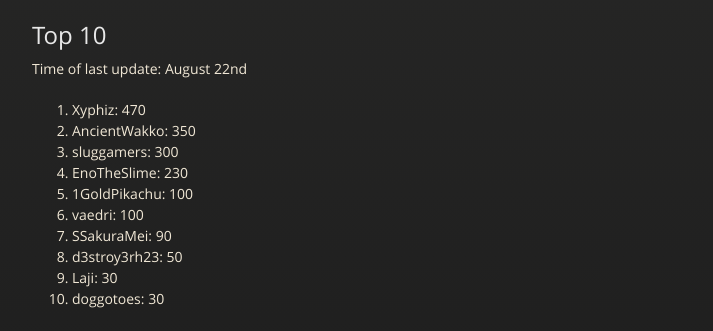
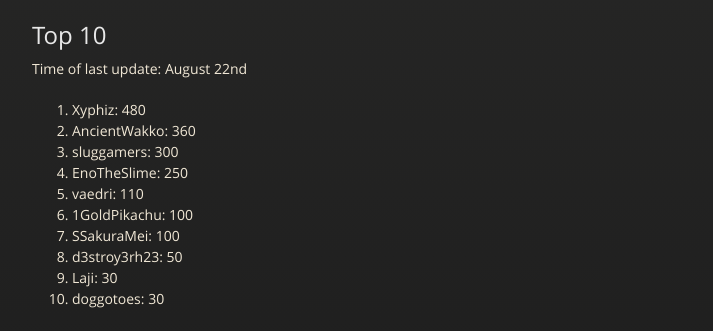
Before and after one commit to dokuroZO/Dokuro, a Jekyll site: the page built from leaderboard.md, in a window 1280 px wide. Shown: the part 324-655 px from the top of the page, without its empty margins (283-996 px from the left). Built offline with Jekyll 4.4.1, drawn with Linux system fonts in a browser that asks for light colours; our own code applies the rules of GitHub Pages for plain Markdown files.

Commit message:
Update leaderboard.md

```diff
--- a/leaderboard.md
+++ b/leaderboard.md
@@ -6,13 +6,13 @@
 
 Time of last update: August 22nd
 
-1. Xyphiz: 470
-2. AncientWakko: 350
+1. Xyphiz: 480
+2. AncientWakko: 360
 3. sluggamers: 300
-4. EnoTheSlime: 230
-5. 1GoldPikachu: 100
-6. vaedri: 100
-7. SSakuraMei: 90
+4. EnoTheSlime: 250
+5. vaedri: 110
+6. 1GoldPikachu: 100
+7. SSakuraMei: 100
 8. d3stroy3rh23: 50
 9. Laji: 30
 10. doggotoes: 30
```
